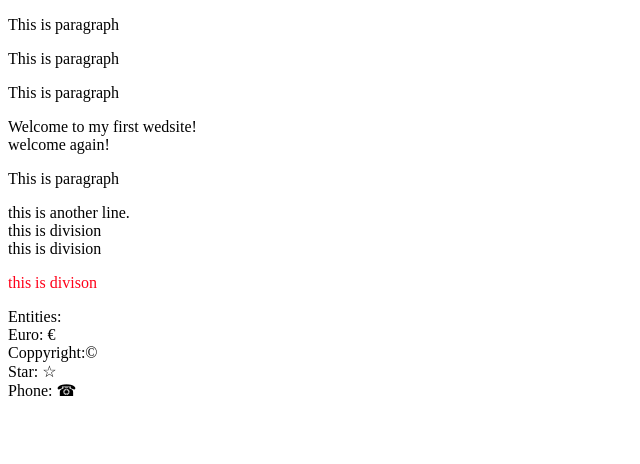
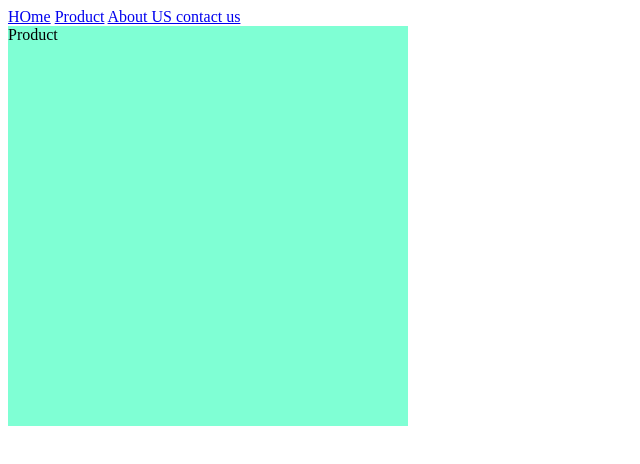
Before and after one commit to heneken1989/hien, a plain HTML site: page index.html at #!/Product in a window 1280 px wide. Shown: the whole page, without its empty margins (0-640 px from the left). Drawn offline with nearby package versions, Linux system fonts and the light colour scheme; some packages are replaced by stand-ins of ours.

Commit message:
Add files via upload

```diff
--- a/index.html
+++ b/index.html
@@ -4,24 +4,36 @@
     <meta charset="UTF-8">
     <meta http-equiv="X-UA-Compatible" content="IE=edge">
     <meta name="viewport" content="width=device-width, initial-scale=1.0">
-    <title>S2-Intro</title>
+    <title>Document</title>
 </head>
-<body>
-   <p>This is paragraph</p><p>This is paragraph</p><p>This is paragraph</p>
-    Welcome to my first wedsite!<br>
-    welcome again!
-    <p>This is paragraph</p>
-    this is another line.
-    <div>this is division</div>
-    <div title="this is title"> this is division</div>
-    <p style="color:rgb(255, 0, 25)">this is divison</p>
+<body ng-app="myApp" >
 
-    Entities:<br>
-    Euro: &euro;<br>
-    Coppyright:&copy;<br>
-    Star: &star;<br>
-    Phone: &phone;<br>
+<a  href="#/!">HOme</a>
+<a  href="#!Product">Product</a>
+<a  href="#!About">About US </a>
+<a  href="#!contact US">contact us</a>
+<div ng-view style="width: 400px; height:400px ; background-color: aquamarine;"></div>
+
+<script src="https://ajax.googleapis.com/ajax/libs/angularjs/1.7.9/angular.min.js"></script>
+<script  src="https://ajax.googleapis.com/ajax/libs/angularjs/1.7.9/angular-route.js"></script>
 
 
+ <script>
+    var  app  =  angular.module("myApp", ["ngRoute"]);
+    app.config(function($routeProvider)  {
+     $routeProvider
+    .when("/",{
+     templateUrl  :"home.html"
+      })
+
+     .when("/Product",  { templateUrl  : "product.html"
+      })
+     .when("/About",  { templateUrl  :  "about.html"
+      })
+    .when("/contact US",  { templateUrl  : "contact.html"
+     })
+
+    })
+</script>
 </body>
 </html>
--- /dev/null
+++ b/product.html
@@ -0,0 +1,12 @@
+<!DOCTYPE html>
+<html lang="en">
+<head>
+    <meta charset="UTF-8">
+    <meta http-equiv="X-UA-Compatible" content="IE=edge">
+    <meta name="viewport" content="width=device-width, initial-scale=1.0">
+    <title>Document</title>
+</head>
+<body>
+    Product
+</body>
+</html>
```
